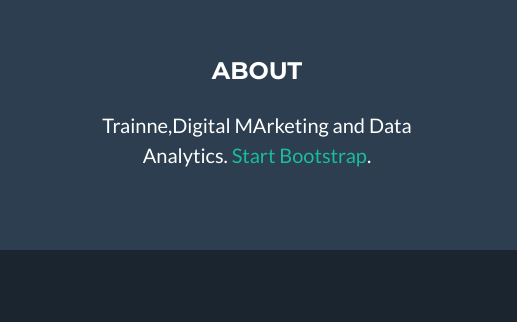
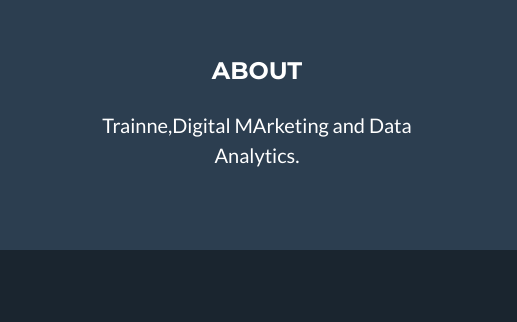
Before and after one commit to shivangiyadav500/final-, a website with bundled scripts: page index.html in a window 1280 px wide. Shown: the part 3106-3428 px from the top of the page, 763-1280 px from the left. Built offline with nearby package versions, Linux system fonts and the light colour scheme.

Commit message:
Update index.html

```diff
--- a/index.html
+++ b/index.html
@@ -298,8 +298,7 @@
         <!-- Footer About Text -->
         <div class="col-lg-4">
           <h4 class="text-uppercase mb-4">About </h4>
-          <p class="lead mb-0">Trainne,Digital MArketing and Data Analytics.
-            <a href="">Start Bootstrap</a>.</p>
+		<p class="lead mb-0">Trainne,Digital MArketing and Data Analytics.</P>
         </div>
 
       </div>
```
